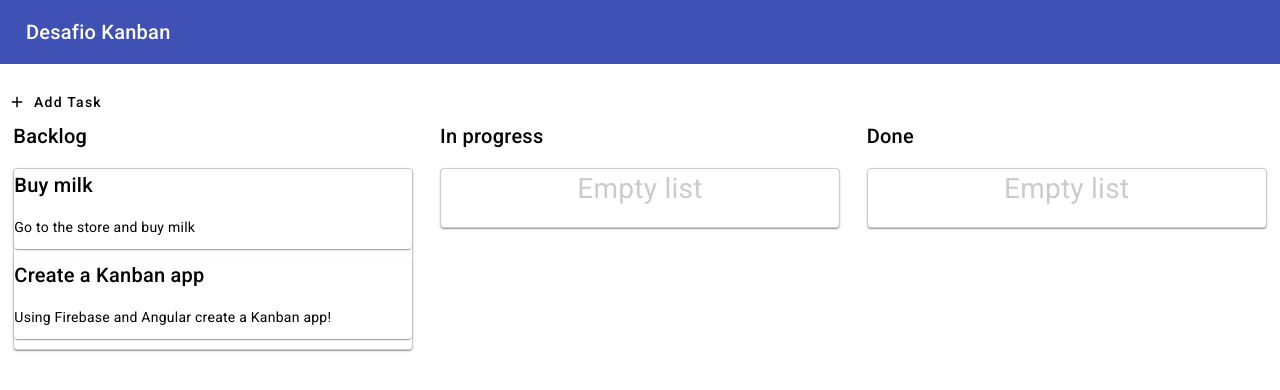
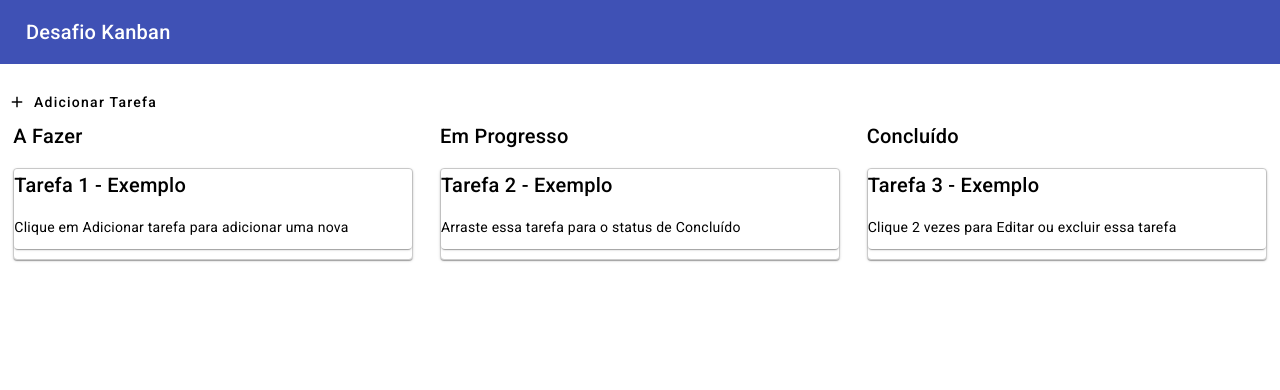
Before and after one commit to gabrieel1007/desafioKanban, an Angular app: page / in a window 1280 px wide. Shown: the top 390 px of the page. Built offline with nearby package versions, Linux system fonts and the light colour scheme.

Commit message:
segundo commit

```diff
--- a/src/app/app.component.html
+++ b/src/app/app.component.html
@@ -4,12 +4,12 @@
 
 <div class="content-wrapper">
   <button (click)="newTask()" mat-button>
-    <mat-icon>add</mat-icon> Add Task
+    <mat-icon>add</mat-icon> Adicionar Tarefa
   </button>
 
   <div class="container-wrapper">
     <div class="container">
-      <h2>Backlog</h2>
+      <h2>A Fazer</h2>
 
       <mat-card
         cdkDropList
@@ -19,13 +19,13 @@
         [cdkDropListConnectedTo]="[doneList, inProgressList]"
         (cdkDropListDropped)="drop($event)"
         class="list">
-        <p class="empty-label" *ngIf="todo.length === 0">Empty list</p>
+        <p class="empty-label" *ngIf="todo.length === 0">Sem Tarefas</p>
         <app-task (edit)="editTask('todo', $event)" *ngFor="let task of todo" cdkDrag [task]="task"></app-task>
       </mat-card>
     </div>
 
     <div class="container">
-      <h2>In progress</h2>
+      <h2>Em Progresso</h2>
 
       <mat-card
         cdkDropList
@@ -35,13 +35,13 @@
         [cdkDropListConnectedTo]="[todoList, doneList]"
         (cdkDropListDropped)="drop($event)"
         class="list">
-        <p class="empty-label" *ngIf="inProgress.length === 0">Empty list</p>
+        <p class="empty-label" *ngIf="inProgress.length === 0">Sem Tarefas</p>
         <app-task (edit)="editTask('inProgress', $event)" *ngFor="let task of inProgress" cdkDrag [task]="task"></app-task>
       </mat-card>
     </div>
 
     <div class="container">
-      <h2>Done</h2>
+      <h2>Concluído</h2>
 
       <mat-card
         cdkDropList
@@ -51,7 +51,7 @@
         [cdkDropListConnectedTo]="[todoList, inProgressList]"
         (cdkDropListDropped)="drop($event)"
         class="list">
-        <p class="empty-label" *ngIf="done.length === 0">Empty list</p>
+        <p class="empty-label" *ngIf="done.length === 0">Sem Tarefas</p>
         <app-task (edit)="editTask('done', $event)" *ngFor="let task of done" cdkDrag [task]="task"></app-task>
       </mat-card>
     </div>
--- a/src/app/app.component.ts
+++ b/src/app/app.component.ts
@@ -3,6 +3,7 @@ import { Task } from './task/task';
 import { CdkDragDrop, transferArrayItem } from '@angular/cdk/drag-drop';
 import { MatDialog } from '@angular/material/dialog';
 import { TaskDialogResult, TaskDialogComponent } from './task-dialog/task-dialog.component';
+import { empty } from 'rxjs';
 
 @Component({
   selector: 'app-root',
@@ -12,16 +13,23 @@ import { TaskDialogResult, TaskDialogComponent } from './task-dialog/task-dialog
 export class AppComponent {
   todo: Task[] = [
     {
-      title: 'Buy milk',
-      description: 'Go to the store and buy milk',
-    },
-    {
-      title: 'Create a Kanban app',
-      description: 'Using Firebase and Angular create a Kanban app!',
+      title: 'Tarefa 1 - Exemplo',
+      description: 'Clique em Adicionar tarefa para adicionar uma nova',
     },
   ];
-  inProgress: Task[] = [];
-  done: Task[] = [];
+  inProgress: Task[] = [
+    {
+      title: 'Tarefa 2 - Exemplo',
+      description: 'Arraste essa tarefa para o status de Concluído',
+    }
+
+  ];
+  done: Task[] = [
+    {
+      title: 'Tarefa 3 - Exemplo',
+      description: 'Clique 2 vezes para Editar ou excluir essa tarefa',
+    }
+  ];
 
   constructor(private dialog: MatDialog) {}
 
@@ -35,7 +43,7 @@ export class AppComponent {
     dialogRef
       .afterClosed()
       .subscribe((result: TaskDialogResult) => {
-        if (!result) {
+        if (Object(result.task).length == undefined) {
           return;
         }
         this.todo.push(result.task);
--- a/src/app/app.module.ts
+++ b/src/app/app.module.ts
@@ -1,7 +1,6 @@
 import { NgModule } from '@angular/core';
 import { BrowserModule } from '@angular/platform-browser';
-
-
+import { BrowserAnimationsModule } from '@angular/platform-browser/animations';
 import { AppComponent } from './app.component';
 import { MatToolbarModule } from '@angular/material/toolbar';
 import { MatIconModule } from '@angular/material/icon';
@@ -23,6 +22,7 @@ import { FormsModule } from '@angular/forms';
   ],
   imports: [
     BrowserModule,
+    BrowserAnimationsModule,
     MatToolbarModule,
     MatIconModule,
     MatCardModule,
--- a/src/app/task-dialog/task-dialog.component.html
+++ b/src/app/task-dialog/task-dialog.component.html
@@ -1,15 +1,15 @@
 <mat-form-field>
-    <mat-label>Title</mat-label>
+    <mat-label>Título</mat-label>
     <input matInput cdkFocusInitial [(ngModel)]="data.task.title"/>
 </mat-form-field>
 
 <mat-form-field>
-    <mat-label>Description</mat-label>
+    <mat-label>Descrição</mat-label>
     <textarea matInput [(ngModel)]="data.task.description"></textarea>
 </mat-form-field>
 
 <div mat-dialog-actions>
-    <button mat-buttom [mat-dialog-close]="{ task: data.task }">OK</button>
+    <button mat-buttom [mat-dialog-close]="{ task: data.task}">OK</button>
     <button mat-button (click)="cancel()">Cancelar</button>
     <button *ngIf="data.enableDelete"
         mat-fab
```
